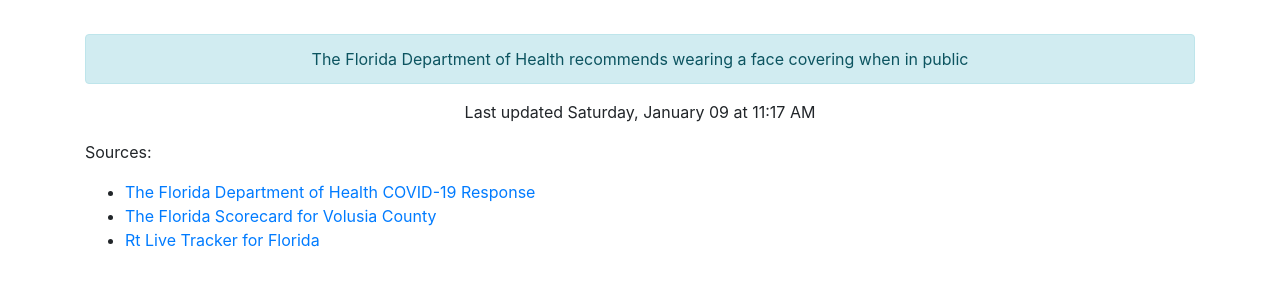
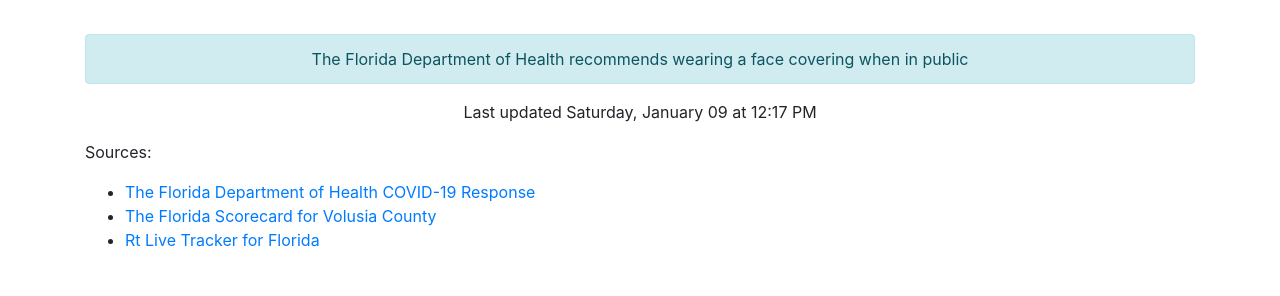
Before and after one commit to thinkjson/timeforchurch, a Jekyll site: the page built from index.md, in a window 1280 px wide. Shown: the part 586-882 px from the top of the page. Built offline with Jekyll 4.4.1, drawn with Linux system fonts in a browser that asks for light colours; our own code applies the rules of GitHub Pages for plain Markdown files.

Commit message:
Updating data

```diff
--- a/_includes/data.html
+++ b/_includes/data.html
@@ -10,4 +10,4 @@
     <div class="outcome text-success">YES</div>
     <div class="alert alert-info" role="alert">The Florida Department of Health recommends wearing a face covering when in public</div>
 
-    <p>Last updated Saturday, January 09 at 11:17 AM</p>
+    <p>Last updated Saturday, January 09 at 12:17 PM</p>
```
